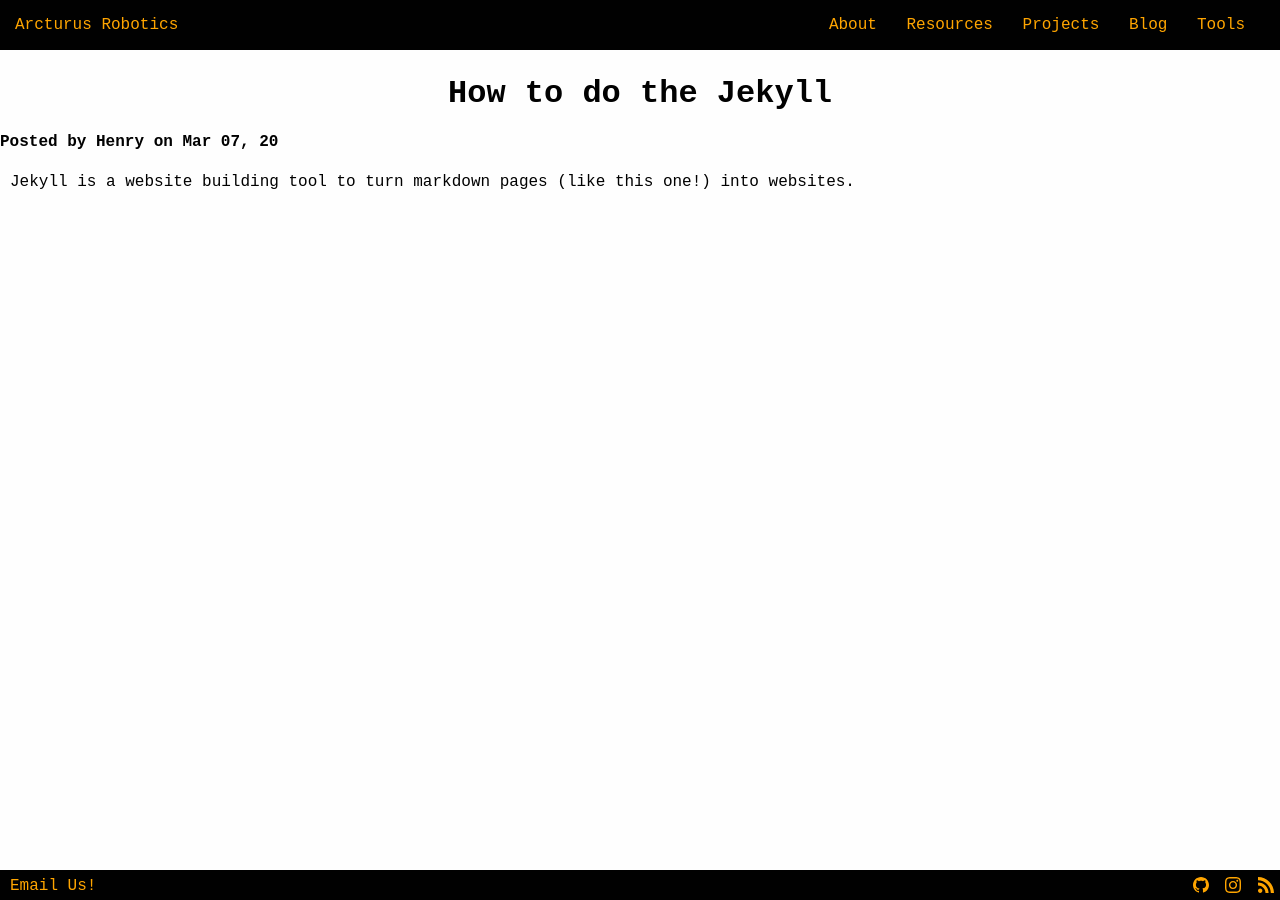
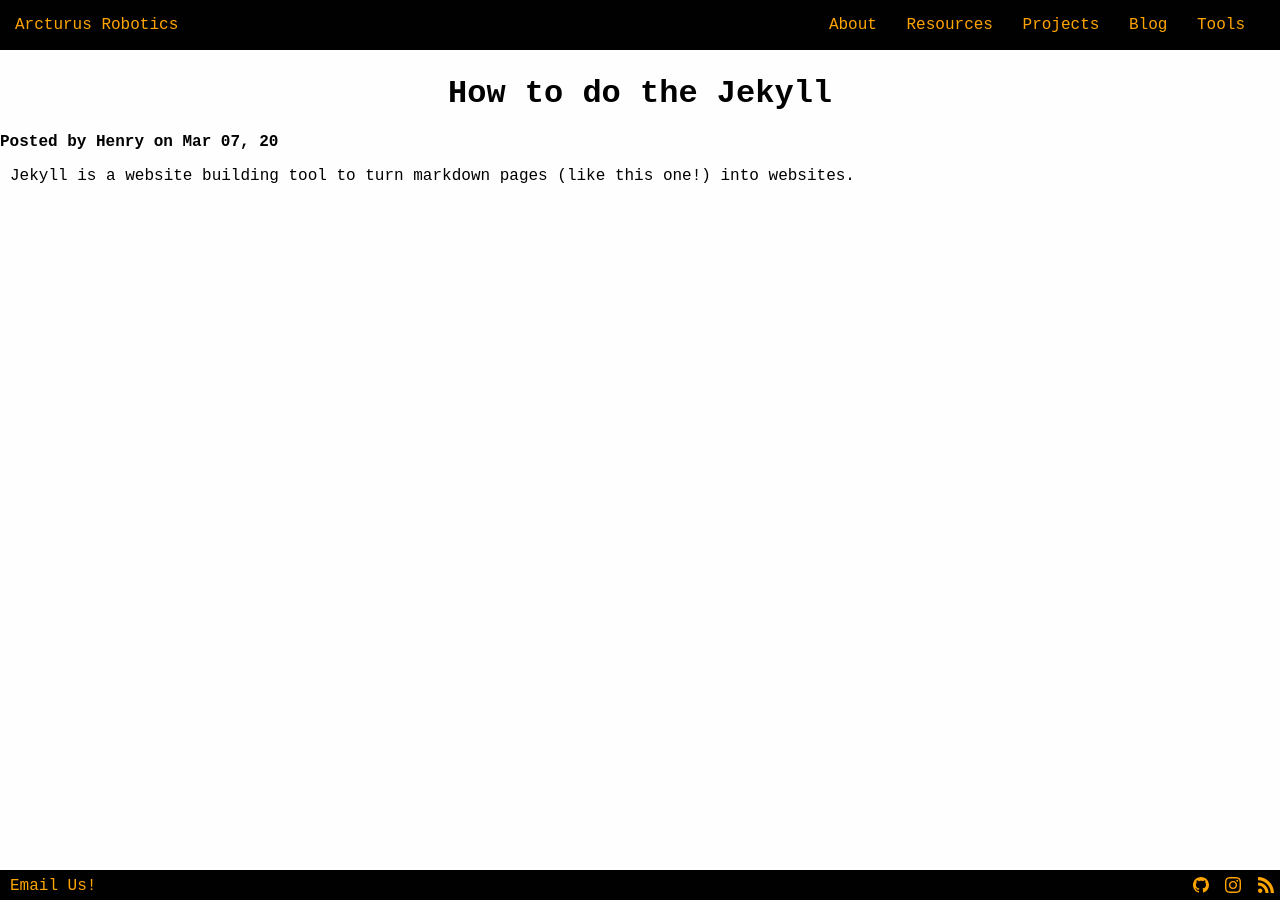
Before and after one commit to arcturus-robotics/arcturusrobotics.com, a Jekyll site: the page built from _posts/2020-03-07-how-to-do-the-jekyll.md, in a window 1280 px wide. Built offline with Jekyll 4.4.1, drawn with Linux system fonts in a browser that asks for light colours.

Commit message:
Update post.html

```diff
--- a/_layouts/post.html
+++ b/_layouts/post.html
@@ -11,7 +11,7 @@ layout: default
     h1 {
         display: inline-block;
         width: auto;
-        margin-bottom: 6;
+        margin-bottom: 0;
     }
 
     .wrapper>*,
@@ -22,7 +22,7 @@ layout: default
     }
 
     .post-info {
-        margin: 20;
+        margin: 0;
     }
 </style>
 <!-- Give the page a title if it has one -->
```
